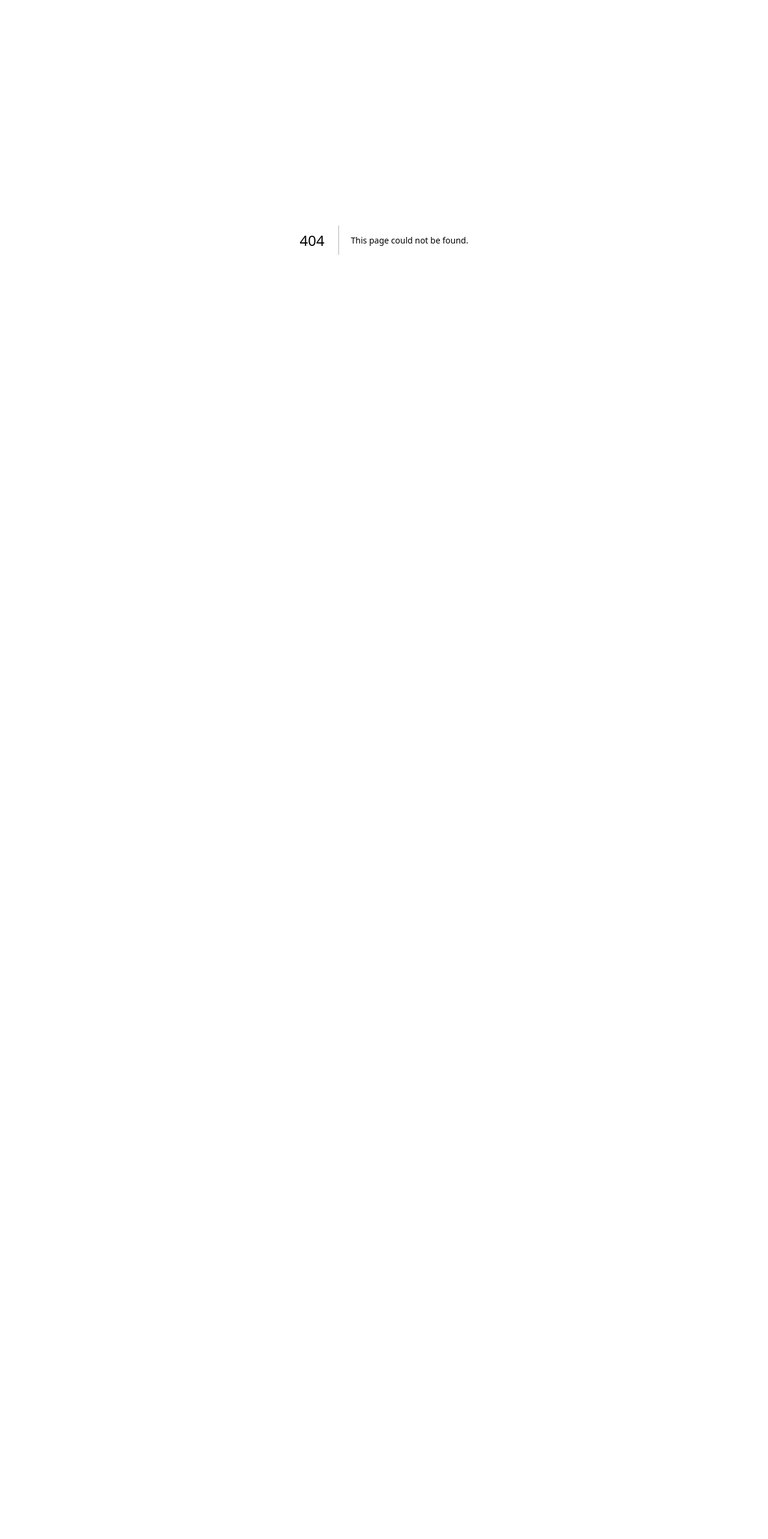
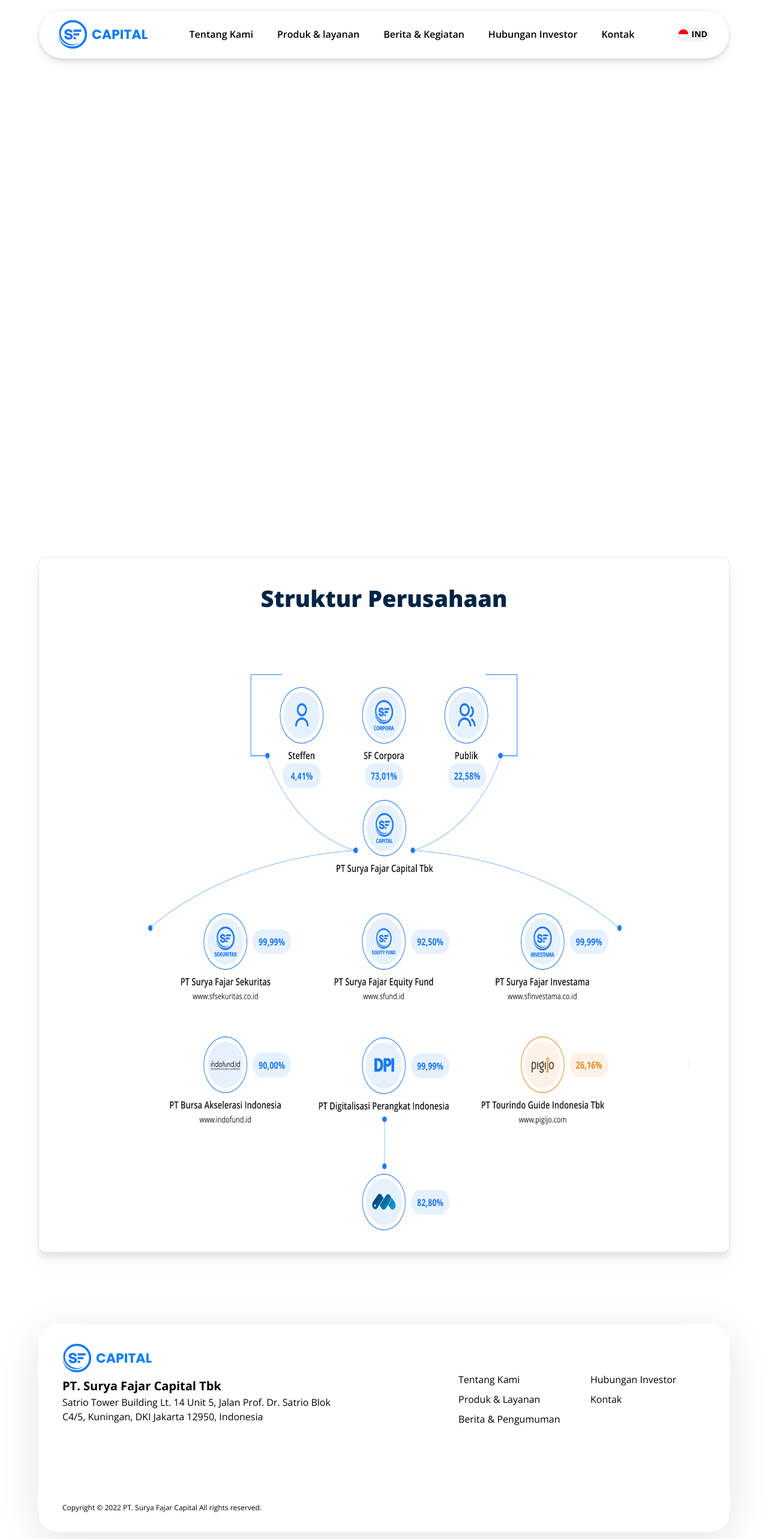
Before and after one commit to desipuspitasari/demosfcapital, a Next.js app: page /strukturperusahaan in a window 1280 px wide. Before the commit this address had no page. Shown: the top 2566 px of the page at 60% size. Before the commit the page ends 800 px from the top, so only its background shows below. Built offline with nearby package versions, Linux system fonts and the light colour scheme.

Commit message:
update struktur perusahaan mentah

```diff
--- /dev/null
+++ b/src/pages/strukturperusahaan.tsx
@@ -0,0 +1,42 @@
+import Head from "next/head";
+import HomeBanner from "../components/banner/homebanner";
+import { NextPage } from "next";
+import Navbar from "../components/navbar";
+import Footer from "../components/footer/footer";
+import HomeHeroSection from "../components/homeherosection";
+import PortfolioSection from "../components/section/portfoliosection";
+import Card from "../components/card";
+import card from "../../public/images/card.png";
+import strukturperusahaan from "../../public/images/strukturperusahaan.png";
+import Image from "next/image";
+
+const StrukturPerusahaan: NextPage = () => {
+  return (
+    <>
+      <Head>
+        <title>SF Capital</title>
+        <meta name="viewport" content="initial-scale=1.0, width=device-width" />
+      </Head>
+
+      <section className="min-h-screen w-full"></section>
+      <section className="flex pt-32 pb-16 w-full flex-col bg-white">
+        <div className="w-full max-w-6xl grid grid-cols-1  gap-6 mx-auto px-4 lg:px-0">
+          <div className="bg-white pb-6  border p-4 rounded-xl  drop-shadow-xl w-full ">
+            <div className="w-full  overflow-hidden rounded-2xl aspect-square relative">
+              <div className="text-blue-primary-500 text-[38px] text-center font-black mt-6">
+                Struktur Perusahaan
+              </div>
+              <div className="w-full  overflow-hidden rounded-2xl aspect-square relative">
+                <Image fill src={strukturperusahaan} alt="" />
+              </div>
+            </div>
+          </div>
+        </div>
+      </section>
+      <Footer />
+      <Navbar />
+    </>
+  );
+};
+
+export default StrukturPerusahaan;
```
